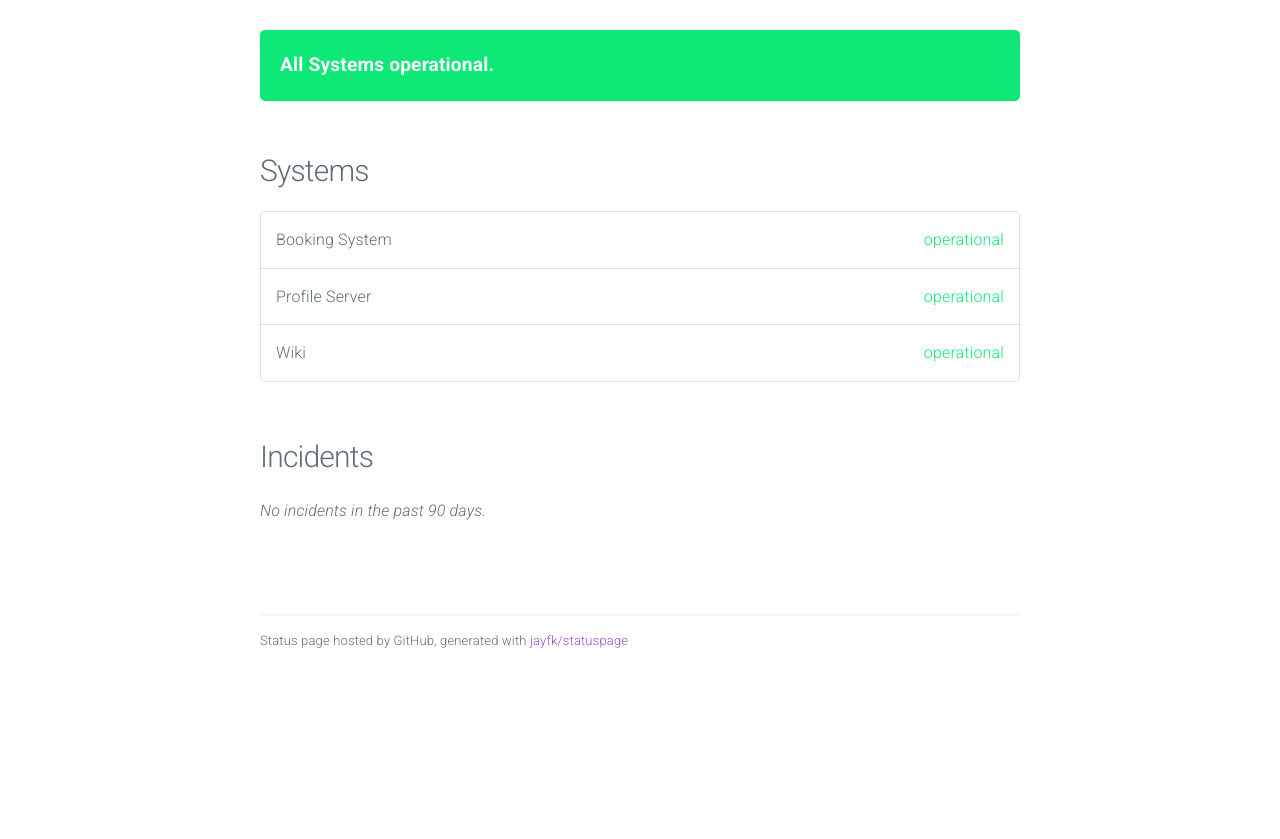
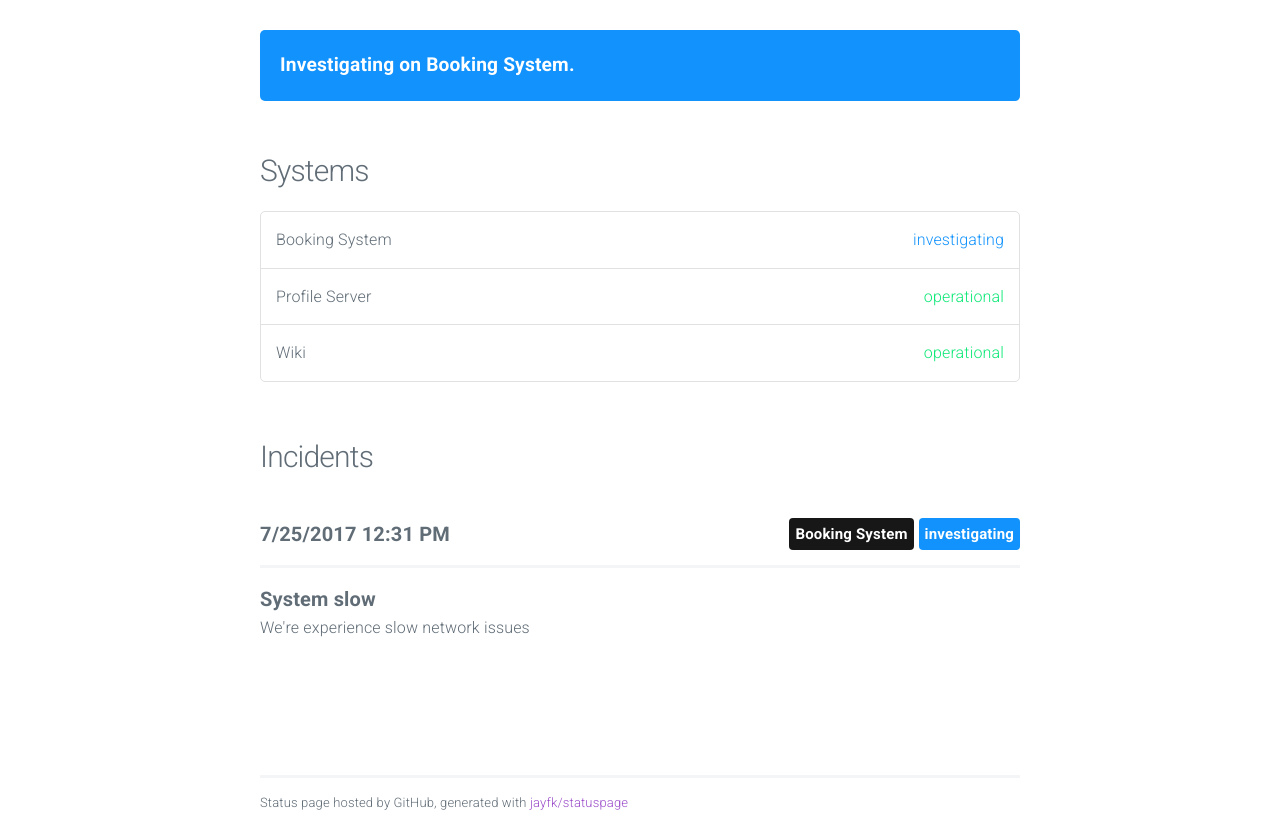
Before and after one commit to 4711/Statuspage, a plain HTML site: page index.html in a window 1280 px wide. Shown: the part 55-894 px from the top of the page. Before the commit the page ends 800 px from the top, so only its background shows below. Drawn offline with nearby package versions, Linux system fonts and the light colour scheme; no server answers.

Commit message:
update index

```diff
--- a/index.html
+++ b/index.html
@@ -29,16 +29,18 @@
 
 			<section class="container" id="main">
 
-					<div class="panel operational" data-l10n-id="systems-operational">
-						All Systems operational.
+
+					<div class="panel investigating">
+						<span data-l10n-id="Investigating">Investigating</span> <span data-l10n-id="on">on</span> Booking System.
 					</div>
+
 
 
 				<h4 data-l10n-id="systems">Systems</h4>
 				<ul class="systems">
 
 					<li>
-						Booking System <span class="status operational" data-l10n-id="operational">operational</span>
+						Booking System <span class="status investigating" data-l10n-id="investigating">investigating</span>
 					</li>
 
 					<li>
@@ -53,7 +55,24 @@
 
 				<h4 data-l10n-id="incidents">Incidents</h4>
 
-					<em data-l10n-id="no.incidents">No incidents in the past 90 days.</em>
+
+					<div class="incident">
+						<span class="date moment">2017-07-25 12:31:03 UTC</span>
+
+
+							<span class="label investigating float-right" data-l10n-id="investigating">investigating</span>
+
+
+							<span class="label system float-right">Booking System</span>
+
+						<hr/>
+
+						<span class="title">System slow</span>
+						<p>We're experience slow network issues</p>
+
+
+					</div>
+
 
 			</section>
 
```
